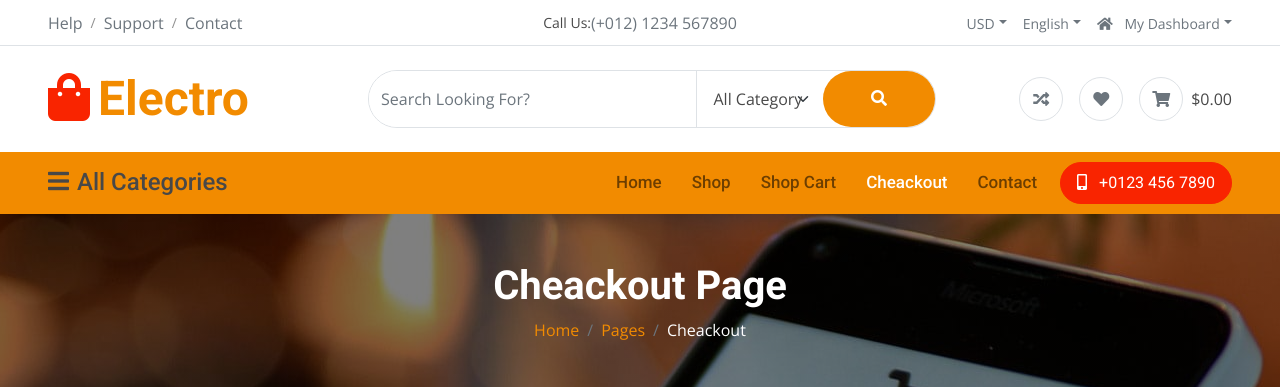
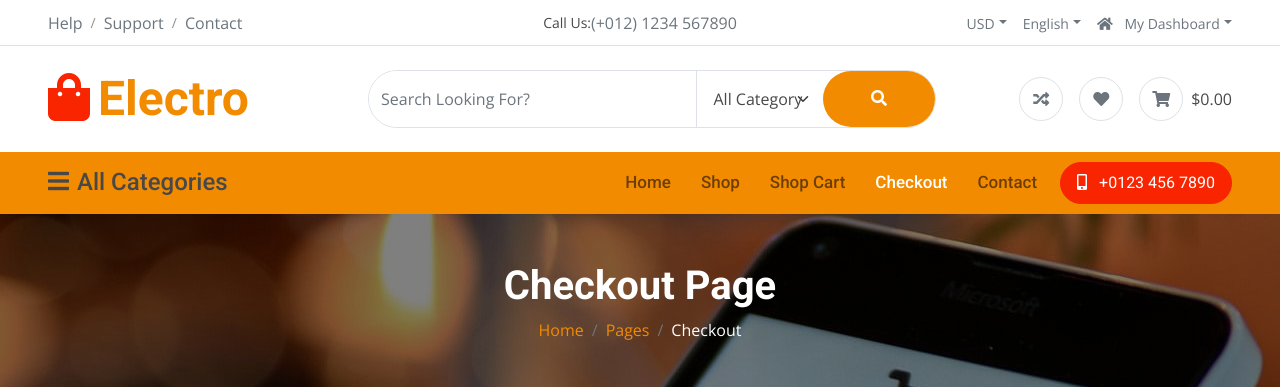
Before and after one commit to Chezhiyan276/DAAUG---Demo, a plain HTML site: page cheackout.html in a window 1280 px wide. Shown: the top 387 px of the page. Drawn offline with nearby package versions, Linux system fonts and the light colour scheme; animation ran at ten frames a second.

Commit message:
Checkout Change

```diff
--- a/cheackout.html
+++ b/cheackout.html
@@ -186,7 +186,7 @@
                                 <a href="index.html" class="nav-item nav-link">Home</a>
                                 <a href="shop.html" class="nav-item nav-link">Shop</a>
                                 <a href="cart.html" class="nav-item nav-link">Shop Cart</a>
-                                <a href="cheackout.html" class="nav-item nav-link active">Cheackout</a>
+                                <a href="Checkout.html" class="nav-item nav-link active">Checkout</a>
                                 <a href="contact.html" class="nav-item nav-link me-2">Contact</a>
                                 <div class="nav-item dropdown d-block d-lg-none mb-3">
                                     <a href="#" class="nav-link" data-bs-toggle="dropdown"><span class="dropdown-toggle">All Category</span></a>
@@ -236,11 +236,11 @@
 
         <!-- Single Page Header start -->
         <div class="container-fluid page-header py-5">
-            <h1 class="text-center text-white display-6 wow fadeInUp" data-wow-delay="0.1s">Cheackout Page</h1>
+            <h1 class="text-center text-white display-6 wow fadeInUp" data-wow-delay="0.1s">Checkout Page</h1>
             <ol class="breadcrumb justify-content-center mb-0 wow fadeInUp" data-wow-delay="0.3s">
                 <li class="breadcrumb-item"><a href="#">Home</a></li>
                 <li class="breadcrumb-item"><a href="#">Pages</a></li>
-                <li class="breadcrumb-item active text-white">Cheackout</li>
+                <li class="breadcrumb-item active text-white">Checkout</li>
             </ol>
         </div>
         <!-- Single Page Header End -->
```
Also changed, not shown: cart.html (+1 -1 lines), contact.html (+1 -1 lines), index.html (+1 -1 lines), shop.html (+1 -1 lines).
